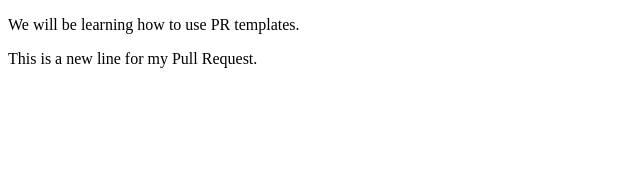
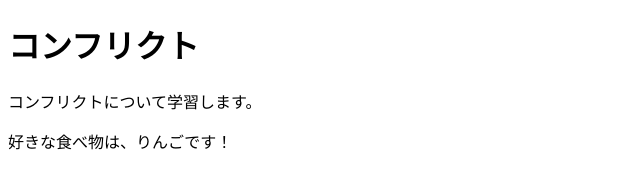
Before and after one commit to kohei23n/ph1-test, a plain HTML site: page index.html in a window 1280 px wide. Shown: the whole page, without its empty margins (0-640 px from the left). Drawn offline with Linux system fonts and the light colour scheme.

Commit message:
feature/1 complete

```diff
--- a/index.html
+++ b/index.html
@@ -3,10 +3,11 @@
 <head>
   <meta charset="UTF-8">
   <meta name="viewport" content="width=device-width, initial-scale=1.0">
-  <title>PR Template</title>
+  <title>Conflicts</title>
 </head>
 <body>
-  <p>We will be learning how to use PR templates.</p>
-  <p>This is a new line for my Pull Request.</p>
+  <h1>コンフリクト</h1>
+  <p>コンフリクトについて学習します。</p>
+  <p>好きな食べ物は、りんごです！</p>
 </body>
 </html>
```
